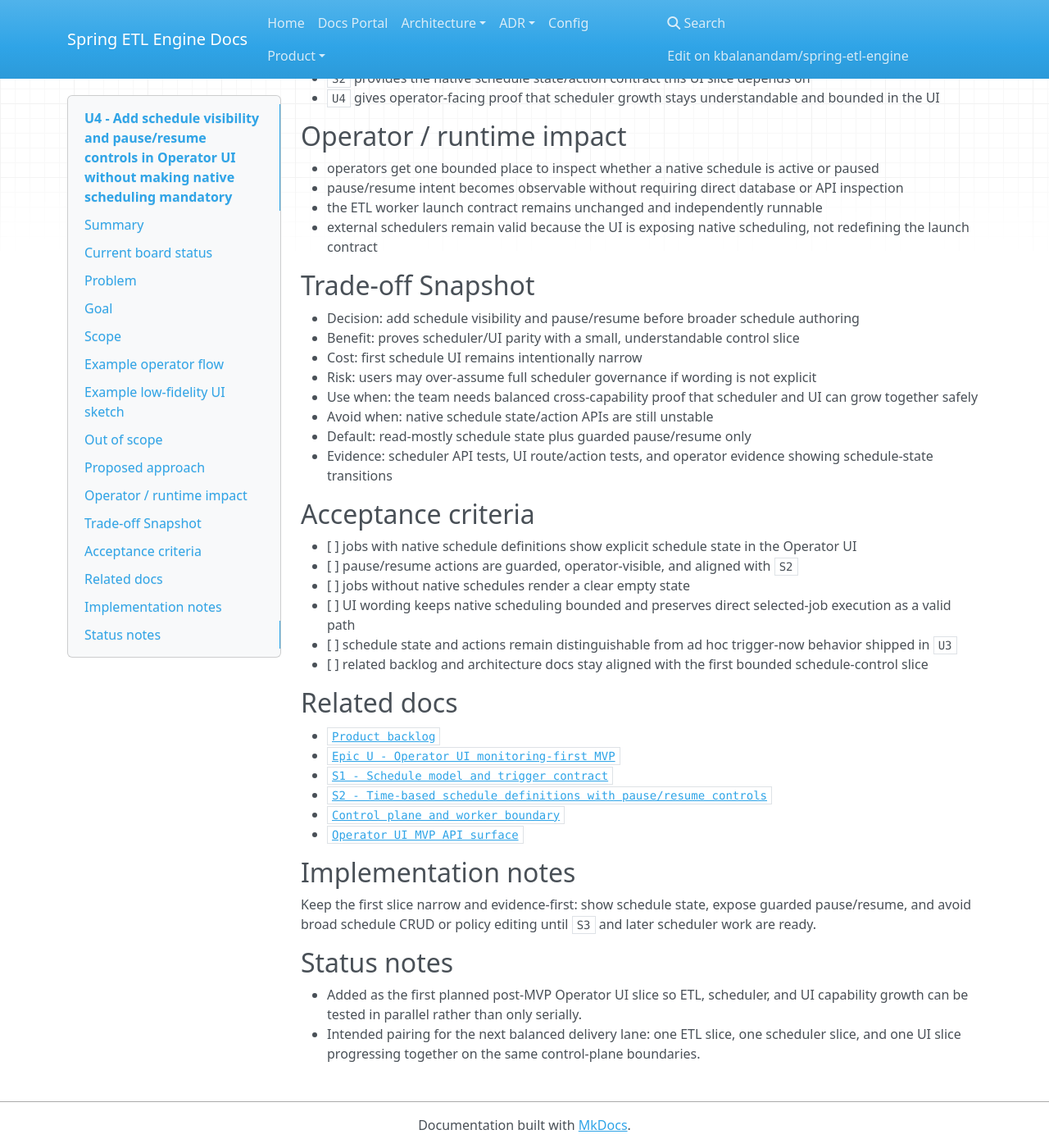
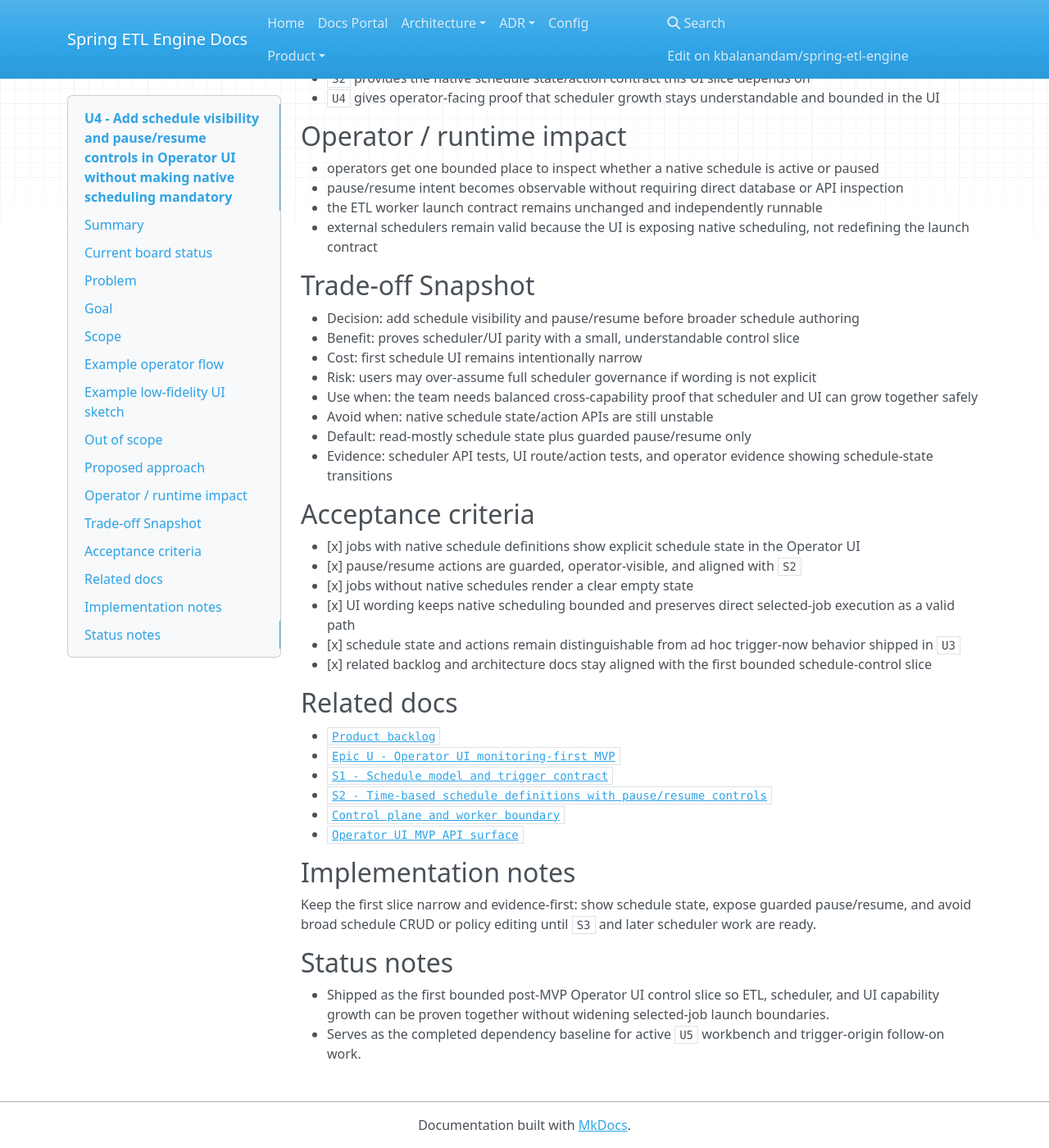
Before and after one commit to kbalanandam/spring-etl-engine, an MkDocs documentation site: the page built from docs/product/backlog-items/operator-ui/U4-schedule-visibility-and-pause-resume-controls.md, in a window 1280 px wide and 1400 px high, scrolled down 2458 px. Shown: the whole window at 82% size. Built offline with MkDocs 1.6.1, drawn with Linux system fonts in a browser that asks for light colours; nearby versions of some CDN libraries.

Commit message:
Align Operator UI backlog statuses for U4 and U5

```diff
--- a/docs/product/backlog-items/operator-ui/U4-schedule-visibility-and-pause-resume-controls.md
+++ b/docs/product/backlog-items/operator-ui/U4-schedule-visibility-and-pause-resume-controls.md
@@ -115,12 +115,12 @@ Balanced-growth pairing for this slice:
 
 ## Acceptance criteria
 
-- [ ] jobs with native schedule definitions show explicit schedule state in the Operator UI
-- [ ] pause/resume actions are guarded, operator-visible, and aligned with `S2`
-- [ ] jobs without native schedules render a clear empty state
-- [ ] UI wording keeps native scheduling bounded and preserves direct selected-job execution as a valid path
-- [ ] schedule state and actions remain distinguishable from ad hoc trigger-now behavior shipped in `U3`
-- [ ] related backlog and architecture docs stay aligned with the first bounded schedule-control slice
+- [x] jobs with native schedule definitions show explicit schedule state in the Operator UI
+- [x] pause/resume actions are guarded, operator-visible, and aligned with `S2`
+- [x] jobs without native schedules render a clear empty state
+- [x] UI wording keeps native scheduling bounded and preserves direct selected-job execution as a valid path
+- [x] schedule state and actions remain distinguishable from ad hoc trigger-now behavior shipped in `U3`
+- [x] related backlog and architecture docs stay aligned with the first bounded schedule-control slice
 
 ## Related docs
 
@@ -137,5 +137,5 @@ Keep the first slice narrow and evidence-first: show schedule state, expose guar
 
 ## Status notes
 
-- Added as the first planned post-MVP Operator UI slice so ETL, scheduler, and UI capability growth can be tested in parallel rather than only serially.
-- Intended pairing for the next balanced delivery lane: one ETL slice, one scheduler slice, and one UI slice progressing together on the same control-plane boundaries.
+- Shipped as the first bounded post-MVP Operator UI control slice so ETL, scheduler, and UI capability growth can be proven together without widening selected-job launch boundaries.
+- Serves as the completed dependency baseline for active `U5` workbench and trigger-origin follow-on work.
```
Also changed, not shown: other parts of docs/product/backlog-items/operator-ui/U4-schedule-visibility-and-pause-resume-controls.md (+1 -1 lines), docs/product/backlog-items/operator-ui/U5-schedule-workbench-and-trigger-origin-visibility.md (+3 -3 lines), docs/product/product-backlog.md (+4 -4 lines).
